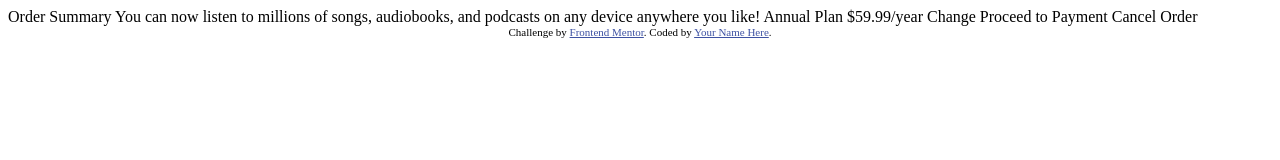
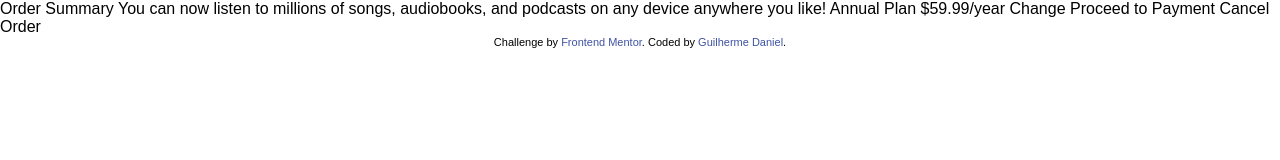
Before and after one commit to guidani/frontendmentor-challenges, a plain HTML site: page 04-order-summary-component-main/index.html in a window 1280 px wide. Drawn offline with Linux system fonts and the light colour scheme.

Commit message:
adicionado resetcss

```diff
--- a/04-order-summary-component-main/index.html
+++ b/04-order-summary-component-main/index.html
@@ -2,20 +2,14 @@
 <html lang="en">
 <head>
   <meta charset="UTF-8">
-  <meta name="viewport" content="width=device-width, initial-scale=1.0"> <!-- displays site properly based on user's device -->
+  <meta name="viewport" content="width=device-width, initial-scale=1.0">
 
   <link rel="icon" type="image/png" sizes="32x32" href="./images/favicon-32x32.png">
 
   <title>Frontend Mentor | Order summary card</title>
-
-  <!-- Feel free to remove these styles or customise in your own stylesheet 👍 -->
-  <style>
-    .attribution { font-size: 11px; text-align: center; }
-    .attribution a { color: hsl(228, 45%, 44%); }
-  </style>
+  <link rel="stylesheet" href="style.css">
 </head>
 <body>
-
   Order Summary
 
   You can now listen to millions of songs, audiobooks, and podcasts on any
@@ -31,7 +25,7 @@
 
   <div class="attribution">
     Challenge by <a href="https://www.frontendmentor.io?ref=challenge" target="_blank">Frontend Mentor</a>.
-    Coded by <a href="#">Your Name Here</a>.
+    Coded by <a href="http://www.github.com/guidani">Guilherme Daniel</a>.
   </div>
 </body>
 </html>
--- /dev/null
+++ b/04-order-summary-component-main/style.css
@@ -0,0 +1,39 @@
+@import url('https://fonts.googleapis.com/css2?family=Red+Hat+Display:wght@500;700;900&display=swap');
+
+:root {
+  --Pale-blue: hsl(225, 100%, 94%);
+  --Bright-blue: hsl(245, 75%, 52%);
+
+  --Very-pale-blue: hsl(225, 100%, 98%);
+  --Desaturated-blue: hsl(224, 23%, 55%);
+  --Dark-blue: hsl(223, 47%, 23%);
+}
+
+*,
+*::before,
+*::after {
+  margin: 0;
+  padding: 0;
+  box-sizing: border-box;
+}
+
+body, html{
+    font-family: 'Rad Hat Display', sans-serif;
+}
+
+a {
+  text-decoration: none;
+  color: #000000;
+}
+
+.attribution {
+  font-size: 11px;
+  text-align: center;
+}
+.attribution a {
+  color: hsl(228, 45%, 44%);
+}
+
+p{
+    font-size: 16px;
+}
```
Also changed, not shown: 04-order-summary-component-main/README-template.md (deleted), 04-order-summary-component-main/README.md.
